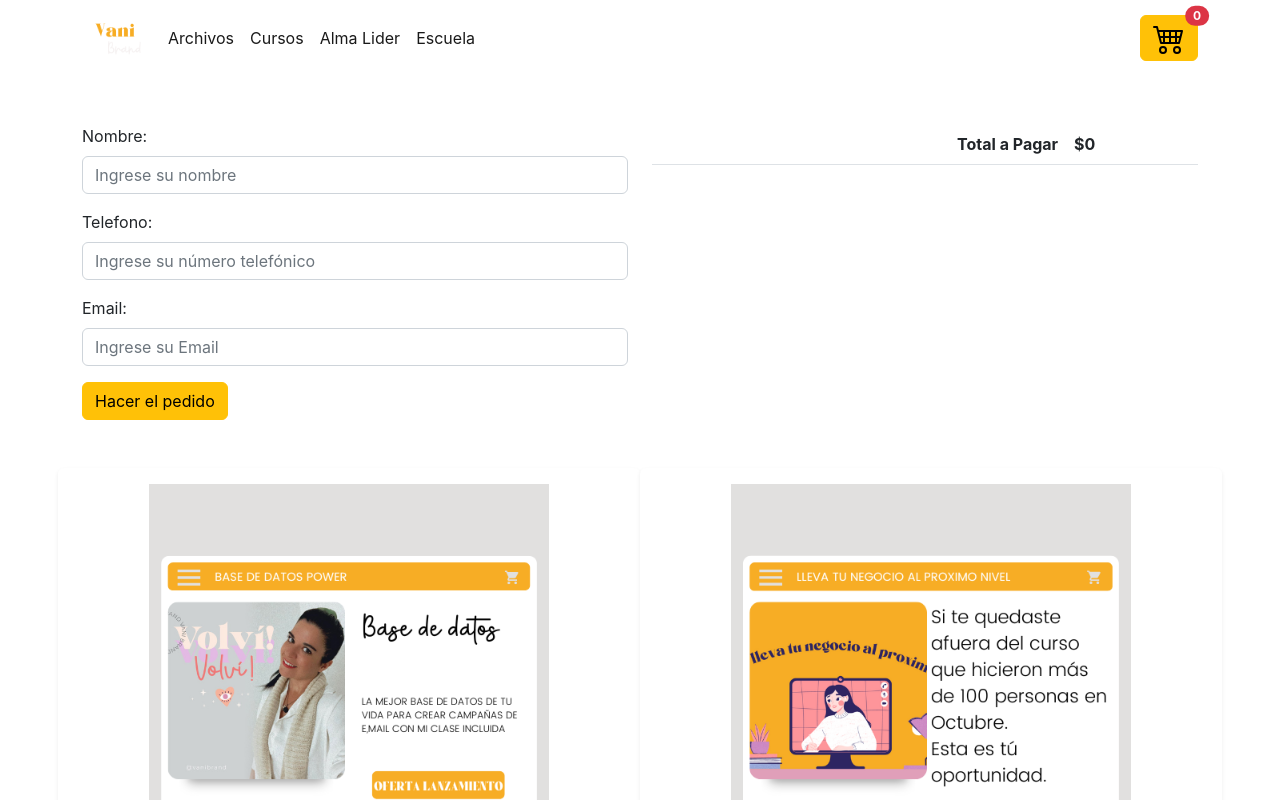
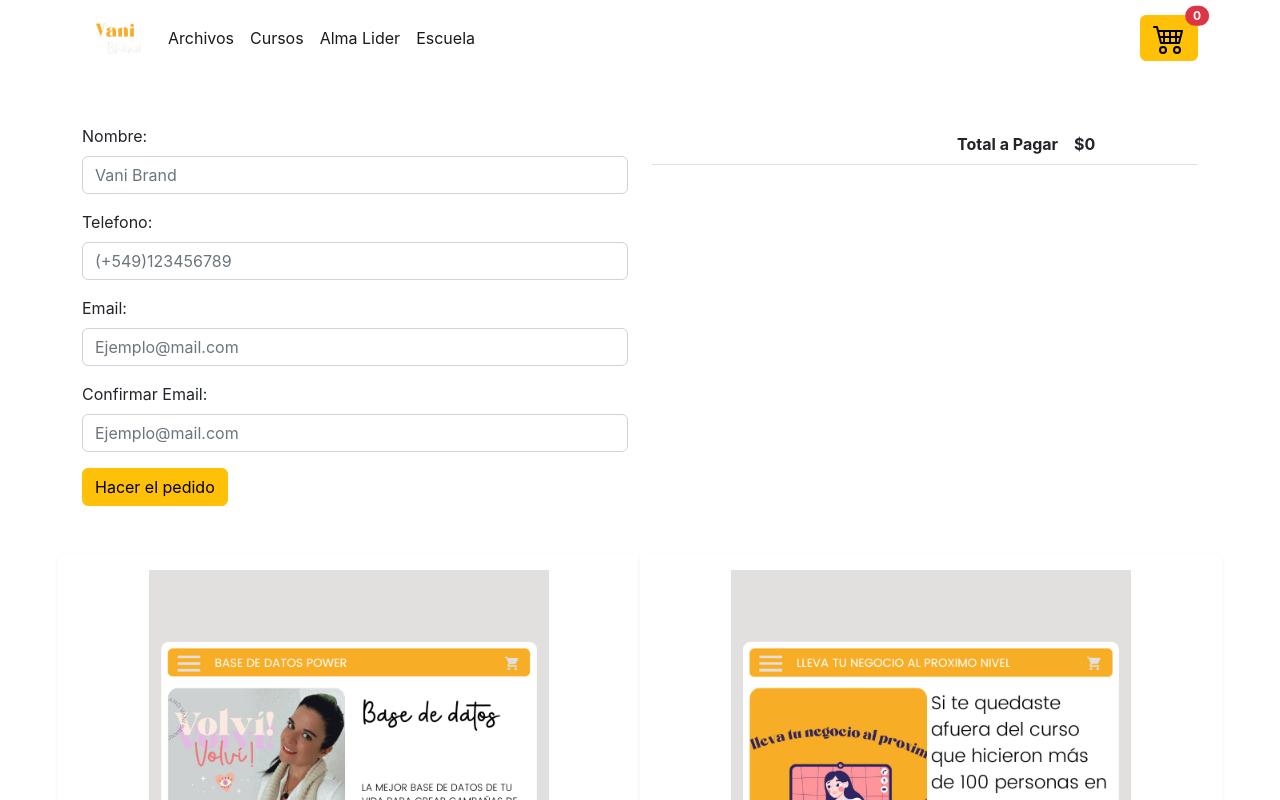
Before and after one commit to DarioMaximi/React-Rojas-Martinez, a React (Create React App) app in the folder darwin-app/: page /Checkout in a window 1280 px wide. Shown: the top 800 px of the page. Built offline with nearby package versions, Linux system fonts and the light colour scheme.

Commit message:
finalizando proyecto

```diff
--- a/darwin-app/src/components/Checkout.jsx
+++ b/darwin-app/src/components/Checkout.jsx
@@ -1,4 +1,4 @@
-import { addDoc, doc, collection, getFirestore, updateDoc, WriteBatch, writeBatch } from "firebase/firestore";
+import { addDoc, doc, collection, getFirestore, updateDoc, writeBatch } from "firebase/firestore";
 import React, { useContext, useState } from "react";
 import { CartContext } from "./context/CartContext";
 
@@ -39,15 +39,19 @@ const Checkout = () => {
                 <form>
                     <div className="mb-3">
                         <label for="nombre" className="form-label">Nombre:</label>
-                        <input type="text" className="form-control" placeholder="Ingrese su nombre" onInput={(e) => {setNombre(e.target.value)}}/>
+                        <input type="text" className="form-control" placeholder="Vani Brand" onInput={(e) => {setNombre(e.target.value)}}/>
                     </div>
                     <div className="mb-3">
                         <label for="telefono" className="form-label">Telefono:</label>
-                        <input type="text" className="form-control" placeholder="Ingrese su número telefónico" onInput={(e) => {setTelefono(e.target.value)}}/>
+                        <input type="text" className="form-control" placeholder="(+549)123456789" onInput={(e) => {setTelefono(e.target.value)}}/>
                     </div>
                     <div className="mb-3">
                         <label for="email" className="form-label">Email:</label>
-                        <input type="text" className="form-control" placeholder="Ingrese su Email" onInput={(e) => {setEmail(e.target.value)}}/>
+                        <input type="text" className="form-control" placeholder="Ejemplo@mail.com" onInput={(e) => {setEmail(e.target.value)}}/>
+                    </div>
+                    <div className="mb-3">
+                        <label for="email" className="form-label">Confirmar Email:</label>
+                        <input type="text" className="form-control" placeholder="Ejemplo@mail.com" onInput={(e) => {setEmail(e.target.value)}}/>
                     </div>
                     <button type="button" className="btn btn-warning" onClick={generarOrden}>Hacer el pedido</button>
                 </form>
```
